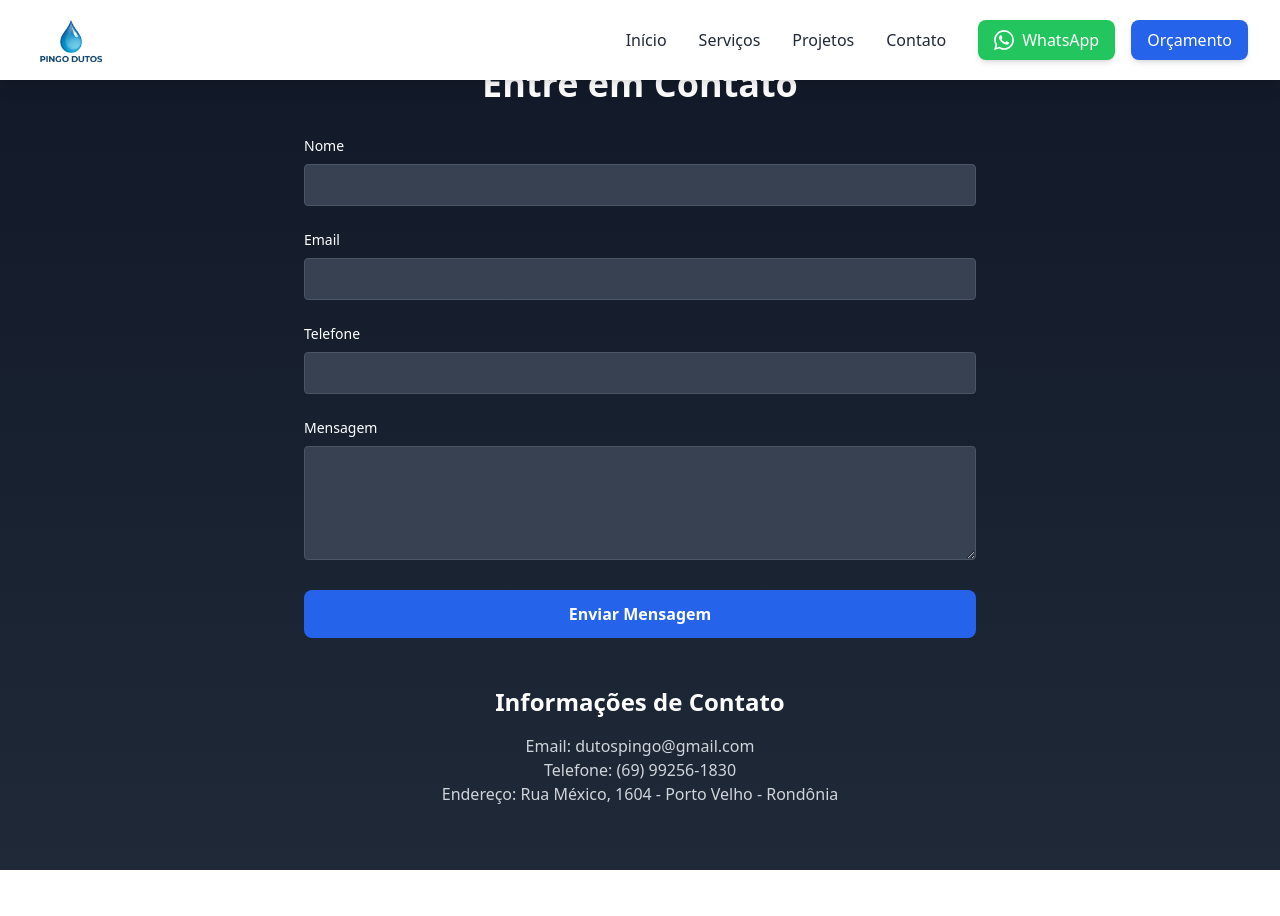
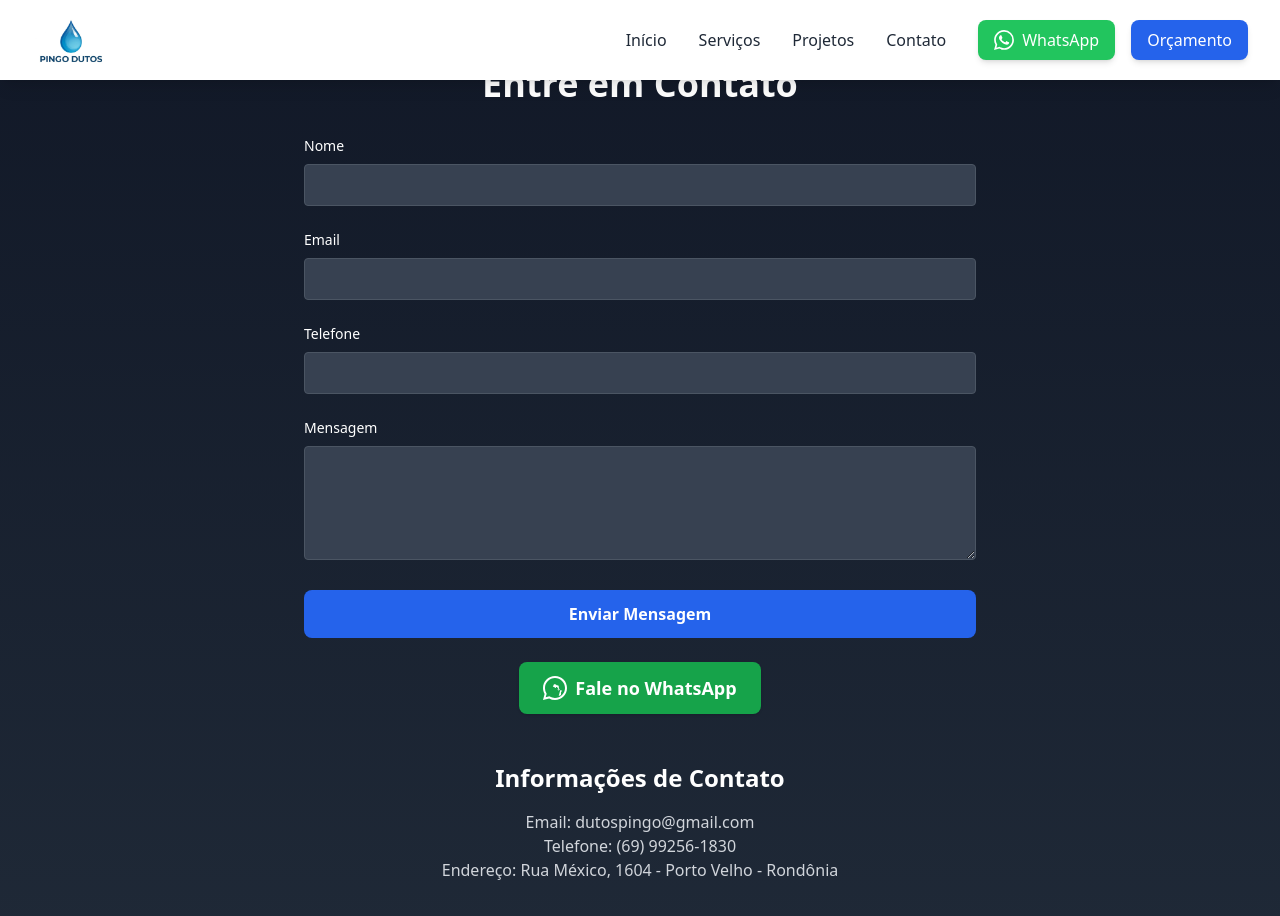
Before and after one commit to pingodutos/pingo-dutos, a Next.js app: page /contato in a window 1280 px wide. Shown: the top 916 px of the page. Before the commit the page ends 870 px from the top, so only its background shows below. Built offline with nearby package versions, Linux system fonts and the light colour scheme.

Commit message:
Atualiza número do WhatsApp para 5569992561830

```diff
--- a/pages/contato.tsx
+++ b/pages/contato.tsx
@@ -1,6 +1,7 @@
 import { motion } from 'framer-motion';
 import Head from 'next/head';
 import { useState } from 'react';
+import nodemailer from 'nodemailer';
 
 export default function Contato() {
   const [formData, setFormData] = useState({
@@ -132,6 +133,24 @@ export default function Contato() {
             </motion.button>
           </form>
 
+          <div className="flex justify-center mt-6">
+            <a
+              href="https://wa.me/5569992561830"
+              target="_blank"
+              rel="noopener noreferrer"
+              className="inline-flex items-center px-6 py-3 bg-green-600 hover:bg-green-700 text-white font-bold rounded-lg shadow transition-colors text-lg"
+            >
+              <svg
+                className="w-6 h-6 mr-2"
+                fill="currentColor"
+                viewBox="0 0 24 24"
+              >
+                <path d="M20.52 3.48A12.07 12.07 0 0 0 12 0C5.37 0 0 5.37 0 12c0 2.12.55 4.19 1.6 6.01L0 24l6.18-1.62A12.07 12.07 0 0 0 12 24c6.63 0 12-5.37 12-12 0-3.21-1.25-6.23-3.48-8.52zM12 22c-1.85 0-3.68-.5-5.26-1.44l-.38-.22-3.67.96.98-3.58-.25-.37A9.94 9.94 0 0 1 2 12c0-5.52 4.48-10 10-10s10 4.48 10 10-4.48 10-10 10zm5.2-7.8c-.28-.14-1.65-.81-1.9-.9-.25-.09-.43-.14-.61.14-.18.28-.28.7.9.86 1.08.16.18.32.2.6.07.28-.14-1.18-.44-2.25-1.4-.83-.74-1.39-1.65-1.55-1.93-.16-.28-.02-.43.12-.57.13-.13.28-.34.42-.51.14-.17.18-.29.28-.48.09-.19.05-.36-.02-.5-.07-.14-.61-1.47-.84-2.01-.22-.53-.45-.46-.61-.47-.16-.01-.36-.01-.56-.01-.19 0-.5.07-.76.34-.26.27-1 1-.98 2.43.02 1.43 1.03 2.81 1.18 3 .15.19 2.03 3.1 4.93 4.23.69.3 1.23.48 1.65.61.69.22 1.32.19 1.81.12.55-.08 1.65-.67 1.88-1.32.23-.65.23-1.2.16-1.32-.07-.12-.25-.19-.53-.33z"/>
+              </svg>
+              Fale no WhatsApp
+            </a>
+          </div>
+
           {status === "loading" && (
             <p className="text-blue-400 mt-4">Enviando mensagem...</p>
           )}
```
